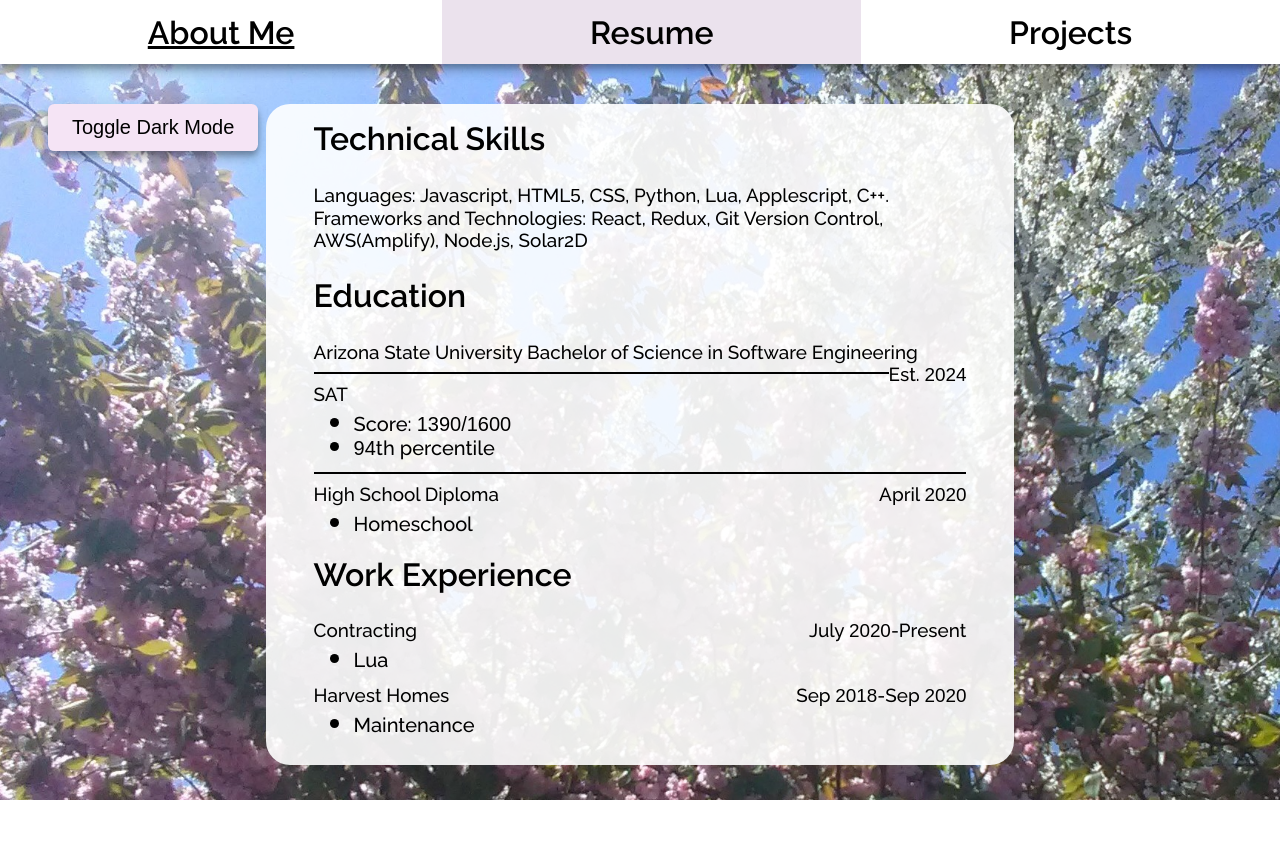
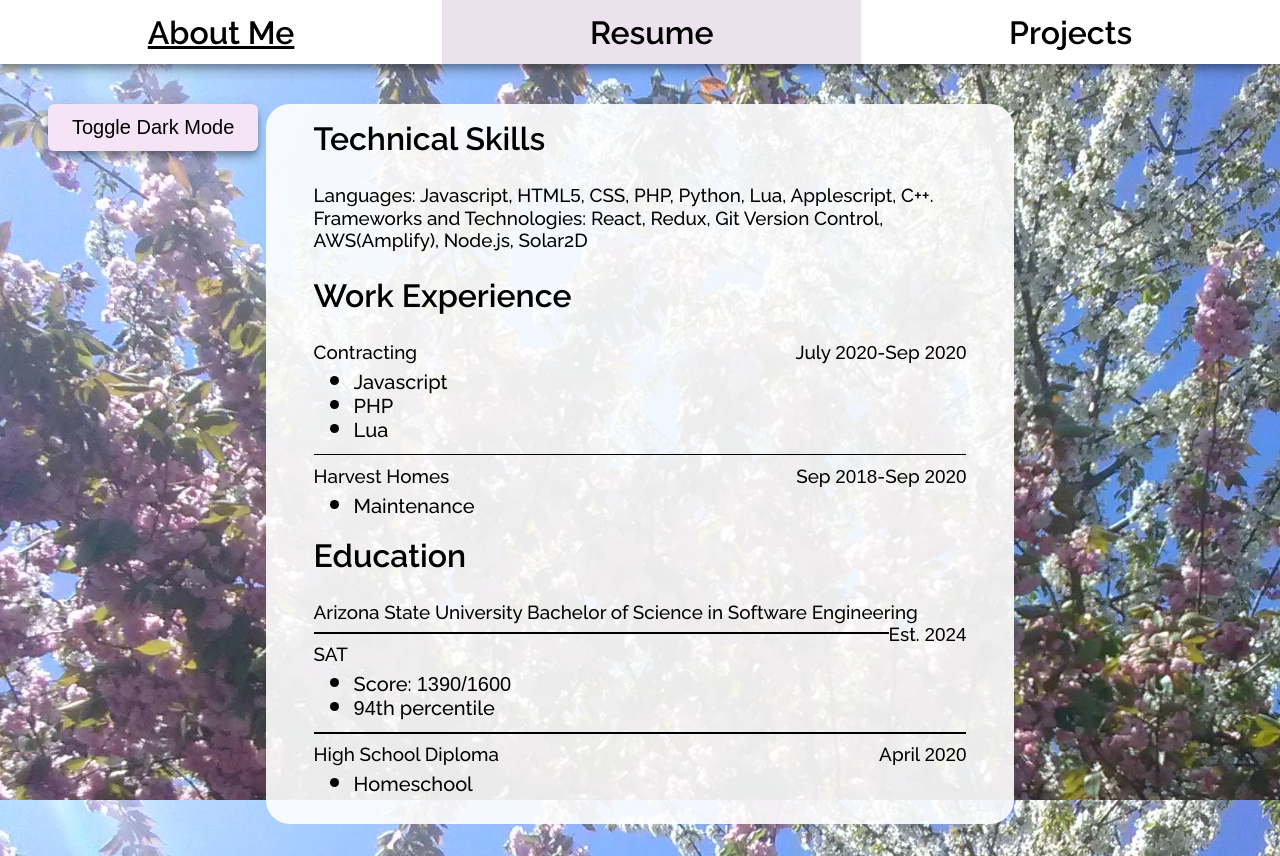
Before and after one commit to PAlexanderFranklin/alexanderfranklin, a React (Create React App) app: page /resume in a window 1280 px wide. Before the commit the page ends 800 px from the top, so only its background shows below. Built offline with nearby package versions, Linux system fonts and the light colour scheme.

Commit message:
Update resume

```diff
--- a/src/views/Pages/Resume/Resume.js
+++ b/src/views/Pages/Resume/Resume.js
@@ -6,12 +6,27 @@ function Resume() {
     <div className="Resume bubble">
       <div>
         <h2 className="no_top_margin">Technical Skills</h2>
-        Languages: Javascript, HTML<span className="number">5</span>, CSS, Python, Lua, Applescript, C++. <br/>
+        Languages: Javascript, HTML<span className="number">5</span>, CSS, PHP, Python, Lua, Applescript, C++. <br/>
         Frameworks and Technologies: React, Redux, Git Version Control, AWS(Amplify), Node.js, Solar2D
       </div>
       <div>
+        <h2>Work Experience</h2>
+        Contracting <span className="date">July <span className="number">2020</span>-Sep <span className="number">2020</span></span> <br/>
+        <ul>
+          <li><span className="bullet_small">Javascript</span></li>
+          <li><span className="bullet_small">PHP</span></li>
+          <li><span className="bullet_small">Lua</span></li>
+        </ul>
+        <hr/>
+        Harvest Homes <span className="date">Sep <span className="number">2018</span>-Sep <span className="number">2020</span></span> <br/>
+        <ul>
+          <li><span className="bullet_small">Maintenance</span></li>
+        </ul>
+      </div>
+      <div>
         <h2>Education</h2>
-        Arizona State University Bachelor of Science in Software Engineering <span className="date">Est. <span className="number">2024</span></span><hr/>
+        Arizona State University Bachelor of Science in Software Engineering <span className="date">Est. <span className="number">2024</span></span>
+        <hr/>
         SAT
         <ul>
           <li><span className="bullet_small">Score: <span className="number">1390/1600</span></span></li>
@@ -23,17 +38,6 @@ function Resume() {
           <li><span className="bullet_small">Homeschool</span></li>
         </ul>
       </div>
-      <div>
-        <h2>Work Experience</h2>
-        Contracting <span className="date">July <span className="number">2020</span>-Present</span> <br/>
-        <ul>
-          <li><span className="bullet_small">Lua</span></li>
-        </ul>
-        Harvest Homes <span className="date">Sep <span className="number">2018</span>-Sep <span className="number">2020</span></span> <br/>
-        <ul>
-          <li><span className="bullet_small">Maintenance</span></li>
-        </ul>
-      </div>
     </div>
   );
 }
```
